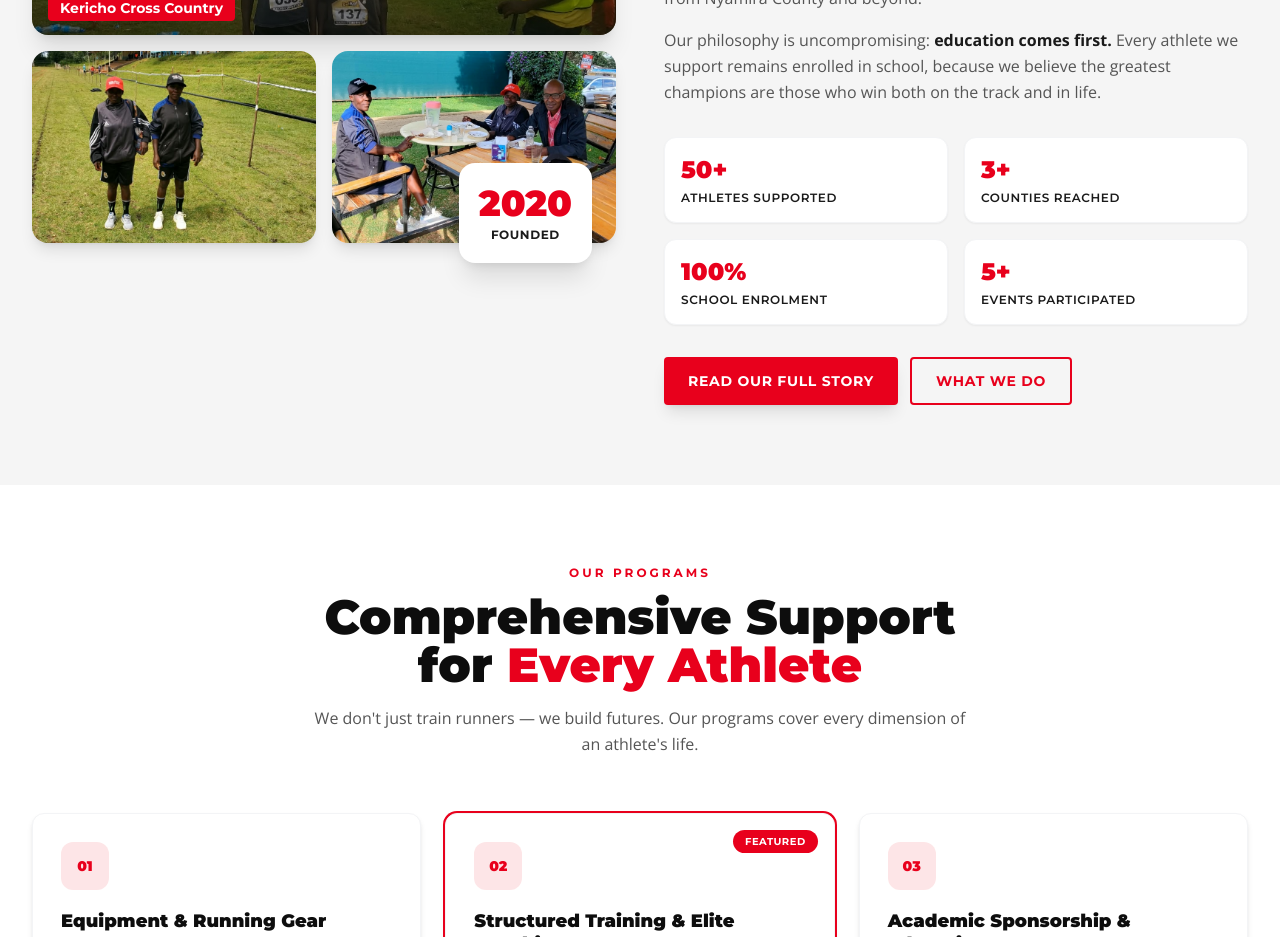
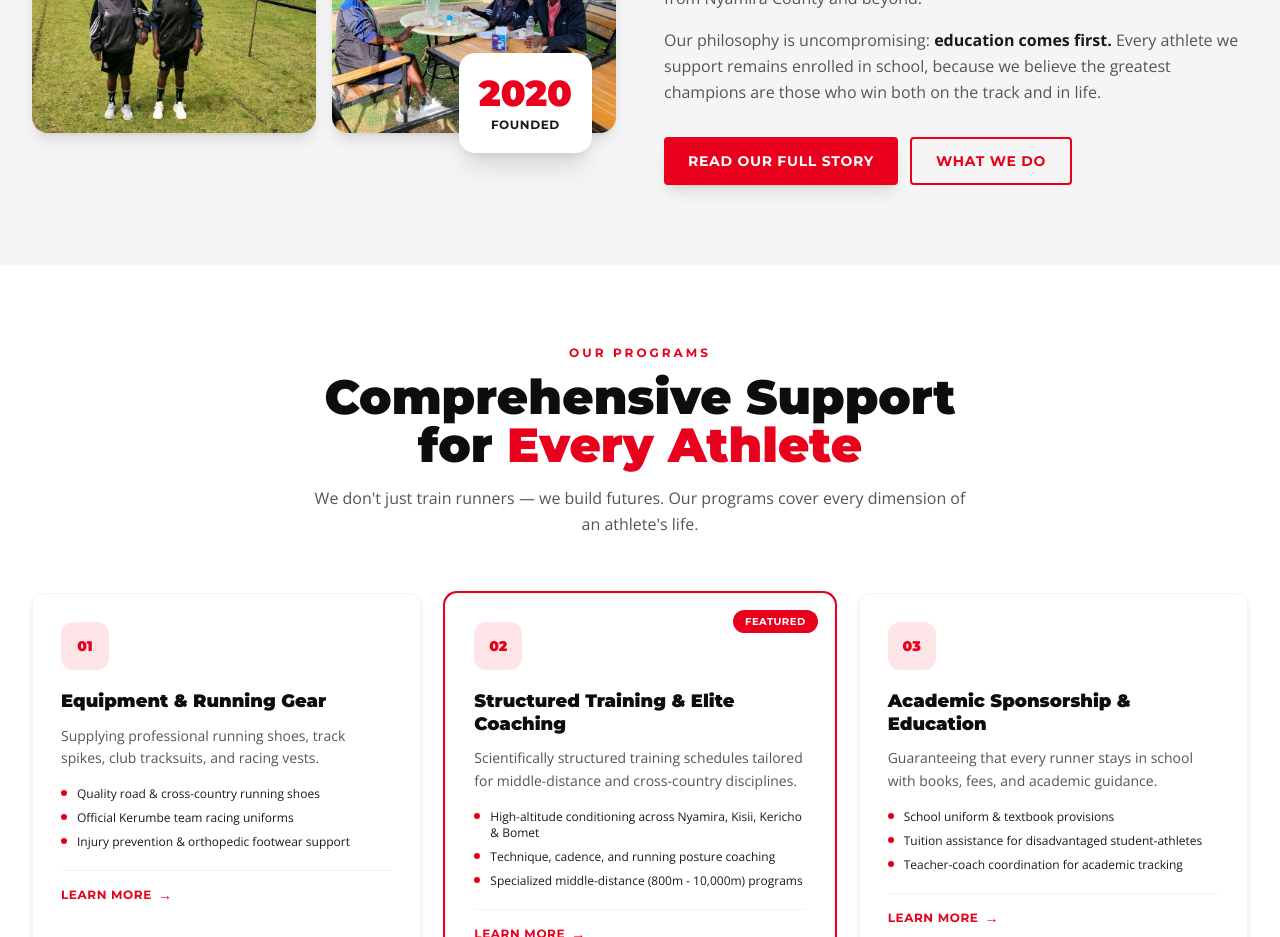
Before and after one commit to Mobisafrankline/Kerumbeathletics, a Next.js app: page / in a window 1280 px wide. Shown: the part 1400-2337 px from the top of the page. Built offline with nearby package versions, Linux system fonts and the light colour scheme.

Commit message:
fix: remove duplicate stats grid from About section

```diff
--- a/src/components/About.tsx
+++ b/src/components/About.tsx
@@ -81,22 +81,6 @@ export default function About() {
               </p>
             </div>
 
-            <div className="grid grid-cols-2 gap-4 mb-8">
-              {[
-                { n: "50+", label: "Athletes Supported" },
-                { n: "3+", label: "Counties Reached" },
-                { n: "100%", label: "School Enrolment" },
-                { n: "5+", label: "Events Participated" },
-              ].map((s) => (
-                <div key={s.label} className="bg-white rounded-xl p-4 shadow-sm border border-gray-100">
-                  <div className="font-heading font-black text-2xl text-red">{s.n}</div>
-                  <div className="font-heading font-semibold text-xs text-charcoal uppercase tracking-wider mt-1">
-                    {s.label}
-                  </div>
-                </div>
-              ))}
-            </div>
-
             <div className="flex flex-wrap gap-3">
               <Link href="/about" className="btn-red">
                 Read Our Full Story
```
